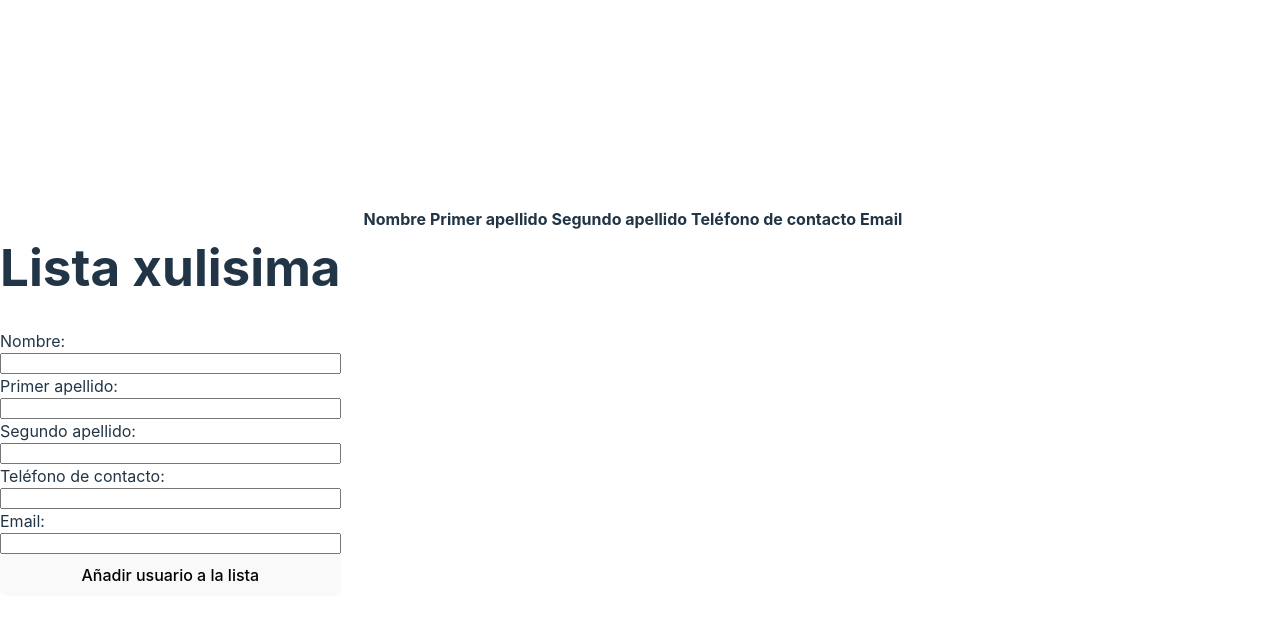
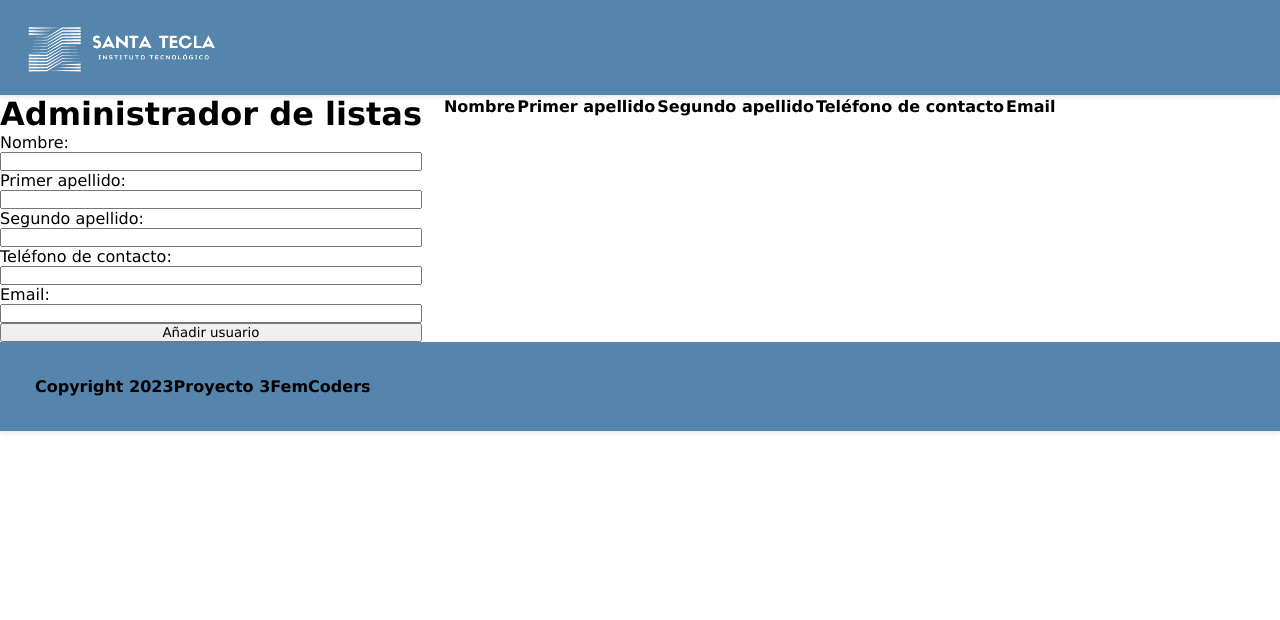
Before and after one commit to elisacl/proyecto3, a React (Vite) app in the folder proyect3/: page / in a window 1280 px wide. Shown: the top 620 px of the page. Built offline with nearby package versions, Linux system fonts and the light colour scheme.

Commit message:
fourth changes

```diff
--- /dev/null
+++ b/proyect3/db.json
@@ -0,0 +1,29 @@
+{
+    "users": [
+      {
+        "id": 1,
+        "userName": "Alejandro",
+        "userSurname": "Magno"
+      },
+      {
+        "id": 2,
+        "userName": "Julio",
+        "userSurname": "Cesar"
+      },
+      {
+        "id": 3,
+        "userName": "Cesar",
+        "userSurname": "Augusto"
+      },
+      {
+        "id": 4,
+        "userName": "Marco",
+        "userSurname": "Aurelio"
+      },
+    {
+        "id": 5,
+        "userName": "Tito",
+        "userSurname": "Flavio"
+      }
+    ]
+  }
--- a/proyect3/package.json
+++ b/proyect3/package.json
@@ -10,6 +10,7 @@
     "preview": "vite preview"
   },
   "dependencies": {
+    "axios": "^1.6.7",
     "react": "^18.2.0",
     "react-dom": "^18.2.0"
   },
--- a/proyect3/src/components/App.jsx
+++ b/proyect3/src/components/App.jsx
@@ -1,9 +1,16 @@
-import { useState } from "react"
+import { useState } from "react";
+import Navbar from "./navbar/Navbar";
+import UserList from "./main/UserList";
+import Footer from "./footer/Footer";
 
 function App() {
+    const [count, setCount] = useState(0)
 
     return (
         <>
+        <Navbar />
+        <UserList />
+        <Footer />
         </>
     )
 }
--- a/proyect3/src/components/footer/Footer.css
+++ b/proyect3/src/components/footer/Footer.css
@@ -0,0 +1,5 @@
+.footerstuff{
+    display: flex;
+    justify-content: space-between;
+    padding: 15px;
+}
--- a/proyect3/src/components/footer/Footer.jsx
+++ b/proyect3/src/components/footer/Footer.jsx
@@ -1,7 +1,15 @@
 import './Footer.css'
 
 function Footer() {
+    return (
+        <nav>
+            <div className="footerstuff">
+                <h4>Copyright 2023</h4>
+                <h4>Proyecto 3</h4>
+                <h4>FemCoders</h4>
+            </div>
+        </nav>
+    );
+    }
 
-}
-
-export default Footer;
+    export default Footer;
--- /dev/null
+++ b/proyect3/src/components/main/UserList.css
@@ -0,0 +1,10 @@
+*{
+    font-family: Verdana, Geneva, Tahoma, sans-serif;
+}
+
+.userList {
+    display: flex;
+    flex-direction: column;
+    align-items: center;
+    margin-top: 20px;
+}
--- a/proyect3/src/components/UserList.jsx
+++ b/proyect3/src/components/main/UserList.jsx
@@ -1,4 +1,5 @@
 import React, { useState, useEffect } from 'react';
+import './UserList.css'
 function UserList() {
     const [user, setUser] = useState('');
     const [lastName1, setLastName1] = useState('');
@@ -36,7 +37,7 @@ function UserList() {
     return (
         <div style={{ display: 'flex', flexDirection: 'row' }}>
             <div style={{ display: 'flex', flexDirection: 'column', marginRight: '20px' }}>
-                <h1>Lista xulisima</h1>
+                <h1>Administrador de listas</h1>
                 <label htmlFor="userName">Nombre:</label>
                 <input type="text" name="userName" value={user} onChange={handleNameChange} />
                 <label htmlFor="userLastName1">Primer apellido:</label>
@@ -47,7 +48,7 @@ function UserList() {
                 <input type="text" name="userNumber" value={number} onChange={handleNumberChange} />
                 <label htmlFor="userEmail">Email:</label>
                 <input type="text" name="userEmail" value={email} onChange={handleEmailChange} />
-                <button onClick={handleAddUserToList}>Añadir usuario a la lista</button>
+                <button onClick={handleAddUserToList}>Añadir usuario</button>
             </div>
             <div>
                 <table>
--- a/proyect3/src/components/navbar/Navbar.css
+++ b/proyect3/src/components/navbar/Navbar.css
@@ -0,0 +1,31 @@
+* {
+  margin: 0;
+  padding: 0;
+}
+
+nav {
+  display: flex;
+  justify-content: space-between;
+  align-items: center;
+  background-color: #5584AC;
+  padding: 20px;
+  box-shadow: 0 2px 4px rgba(0, 0, 0, 0.1);
+}
+
+.navbarstuff{
+    display: flex;
+    padding: 5px;
+}
+
+.navbarstuff img {
+  height: 50px;
+  margin-bottom: -5px;
+}
+
+
+  @media screen and (max-width: 430px) {
+    .nav img {
+        width: 90%;
+        height: 50%
+    }
+}
--- a/proyect3/src/components/navbar/Navbar.jsx
+++ b/proyect3/src/components/navbar/Navbar.jsx
@@ -1,7 +1,14 @@
-import './Navbar.css'
+import React from 'react';
+import './Navbar.css';
 
 function Navbar() {
-
+    return (
+        <nav>
+            <div className="navbarstuff">
+                <img src=".\images\logo.png" alt="Logo" />
+            </div>
+        </nav>
+    );
 }
 
 export default Navbar;
--- a/proyect3/src/main.jsx
+++ b/proyect3/src/main.jsx
@@ -1,12 +1,10 @@
 import React from 'react'
 import ReactDOM from 'react-dom/client'
-import './index.css'
-import UserListView from './views/UserListView.jsx'
+import axios from "axios";
 import App from './components/App.jsx'
 
 ReactDOM.createRoot(document.getElementById('root')).render(
   <React.StrictMode>
-    <UserListView />
     <App />
   </React.StrictMode>,
 )
--- a/proyect3/src/views/UserListView.jsx
+++ /dev/null
@@ -1,10 +0,0 @@
-import UserList from "../components/UserList";
-
-function UserListView(){
-    return(
-
-        <UserList/>
-    )
-}
-
-export default UserListView;
```
Also changed, not shown: proyect3/public/images/logo.png (added), 1 other file (tests, documents, lock files or other folders).
